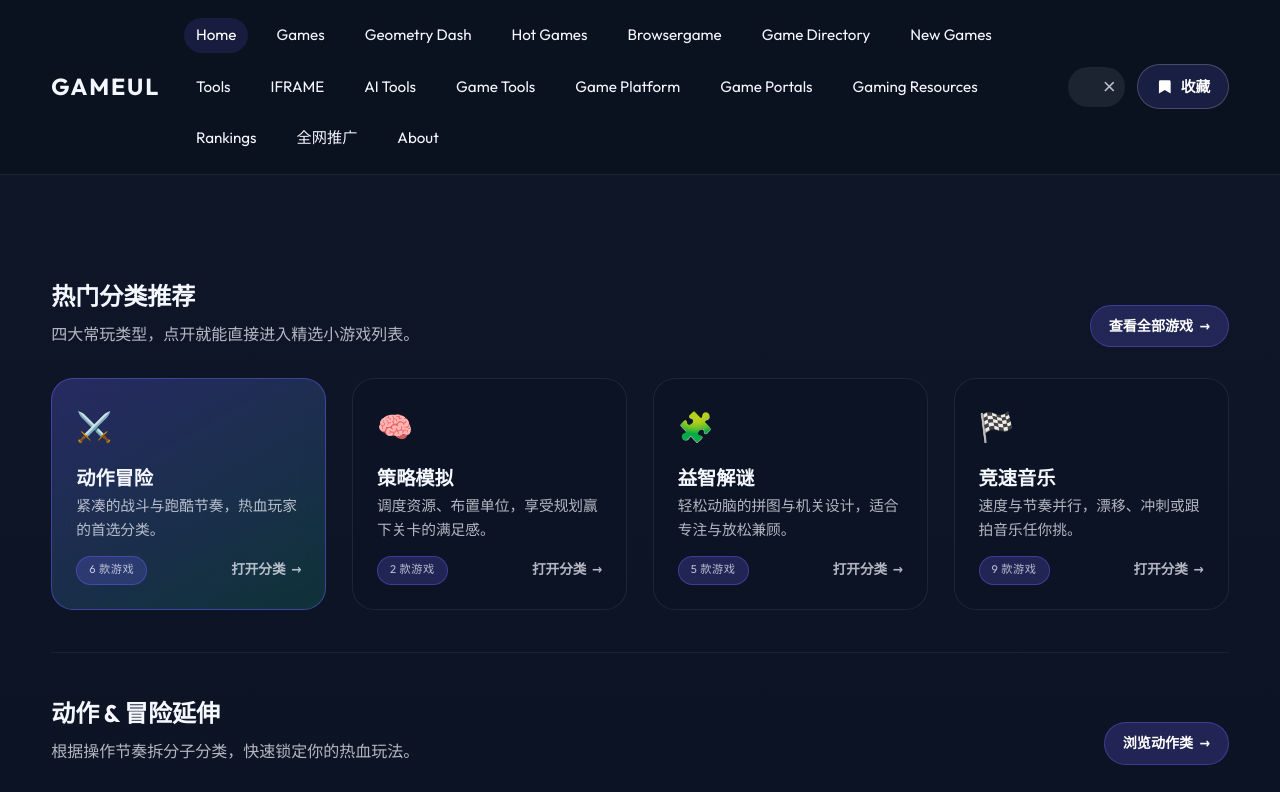
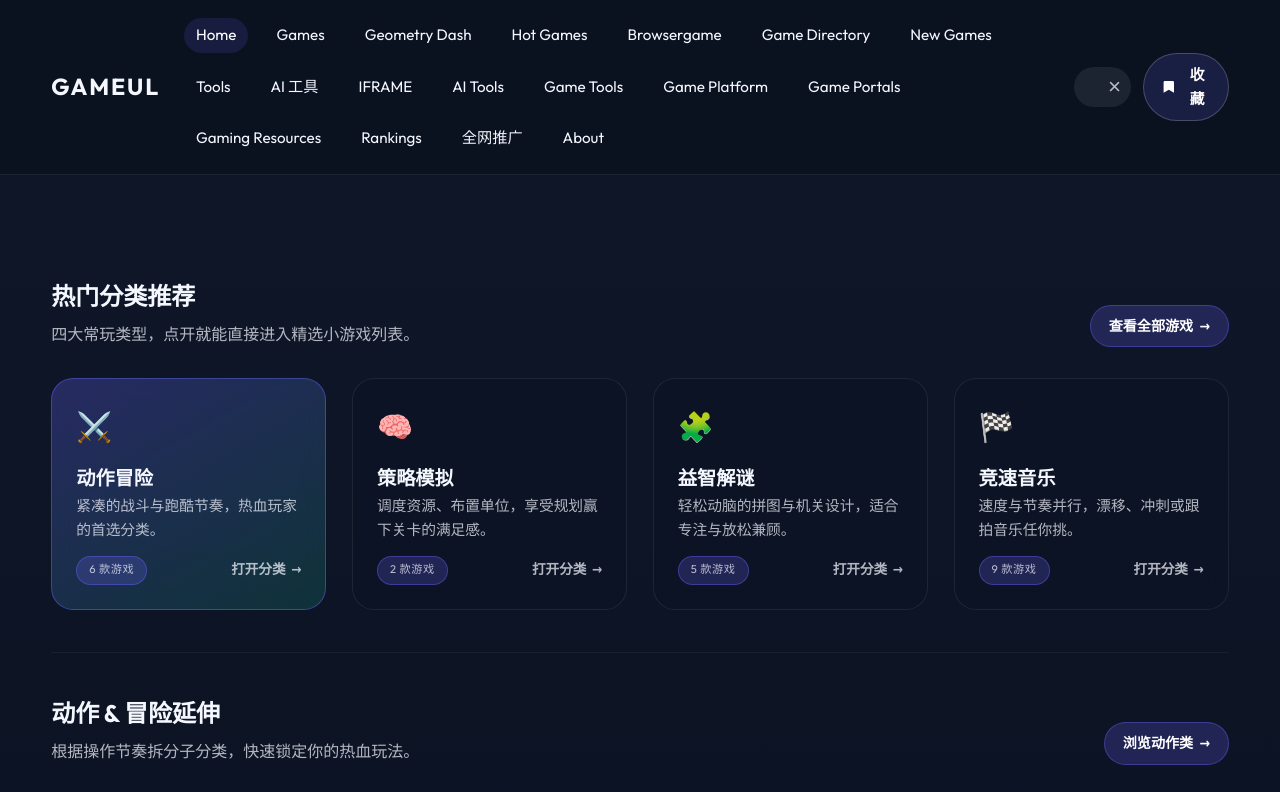
Before and after one commit to youxunzhang/gameul.com, a website: page index.html in a window 1280 px wide. Shown: the top 792 px of the page. Drawn offline with Linux system fonts and the light colour scheme.

Commit message:
Add AI tools external link to homepage navigation

```diff
--- a/index.html
+++ b/index.html
@@ -58,6 +58,7 @@
         <a class="nav-link" data-nav="game-directory" href="/games/directory/">Game Directory</a>
         <a class="nav-link" data-nav="new-games" href="/games/new-game/">New Games</a>
         <a class="nav-link" data-nav="tools" href="/tools/">Tools</a>
+        <a class="nav-link" data-nav="ai-tools-external" href="https://seodog.cn/" target="_blank" rel="noopener">AI 工具</a>
         <a class="nav-link" data-nav="iframe" href="/iframe/">IFRAME</a>
         <a class="nav-link" data-nav="ai-tools" href="/tools/?category=AI%20Tools">AI Tools</a>
         <a class="nav-link" data-nav="game-tools" href="/tools/?category=Game%20Tools">Game Tools</a>
```
